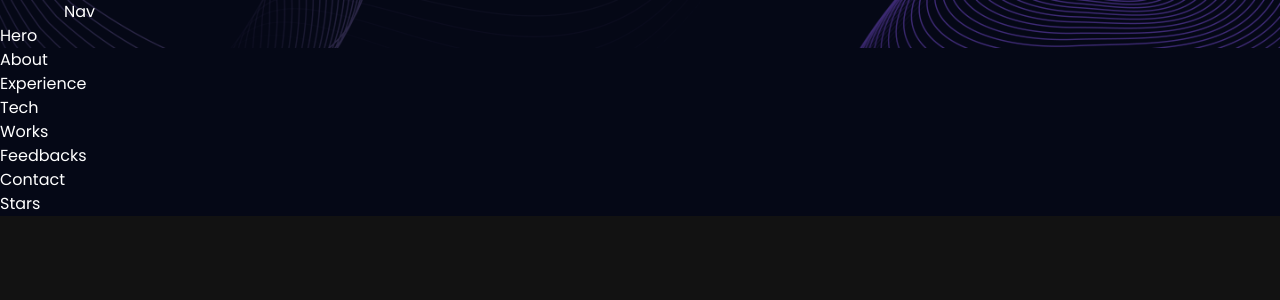
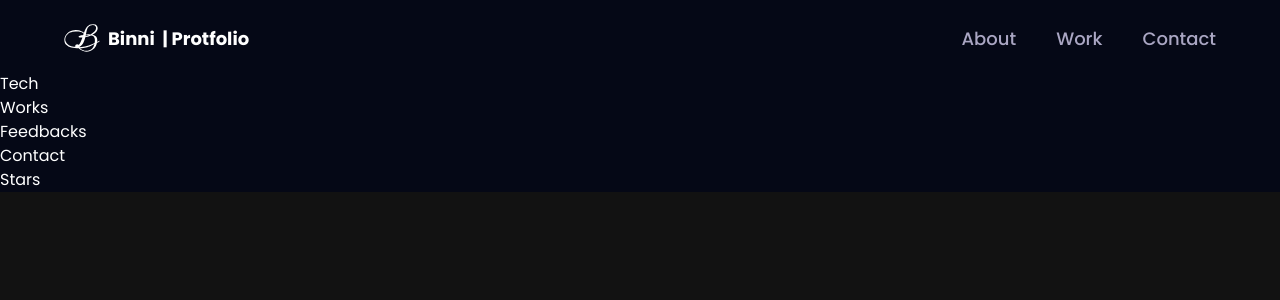
Before and after one commit to droidbg/portfolio, a React (Vite) app: page / in a window 1280 px wide. Shown: the top 300 px of the page. Built offline with nearby package versions, Linux system fonts and the light colour scheme.

Commit message:
Binni | Add. Navbar

```diff
--- a/src/components/Navbar.jsx
+++ b/src/components/Navbar.jsx
@@ -1,13 +1,87 @@
-import React, { useEffect } from "react";
+import React, { useEffect, useState } from "react";
 import { styles } from "../styles";
-// import { navLinks } from "../constants";
-// import { logo, menu, close } from "../assets";
+import { navLinks } from "../constants";
+import { logo, menu, close } from "../assets";
+import { Link } from "react-router-dom";
 
 const Navbar = () => {
+  const [active, setActive] = useState("");
+  const [toggle, setToggle] = useState(false);
   useEffect(() => {}, []);
 
   return (
-    <nav className={`${styles.paddingX} w-full flex items-center `}>Nav</nav>
+    <nav
+      className={`${styles.paddingX} w-full flex items-center py-5 fixed top-0 z-20 bg-primary`}
+    >
+      <div className="w-full flex justify-between items-center max-w-7xl mx-auto ">
+        <Link
+          to="/"
+          className="flex items-center gap-2"
+          onClick={() => {
+            setActive("");
+            window.scrollTo(0, 0);
+          }}
+        >
+          <img src={logo} alt="logo" className="w-9 h-9 object-contain" />
+          <p className="text-white text-[18px] font-bold cursor-pointer flex">
+            Binni &nbsp;
+            <span className="sm:block hidden">| Protfolio</span>
+          </p>
+        </Link>
+
+        <ul className="list-none hidden sm:flex flex-row gap-10">
+          {navLinks.map((link) => {
+            return (
+              <li
+                key={link.id}
+                className={`${active === link.id ? "text-white" : "text-secondary"}
+                hover:text-white text-[18px] font-medium cursor-pointer
+                `}
+                onClick={() => {
+                  setActive(link.id);
+                }}
+              >
+                <a href={`#${link.id}`}>{link.title}</a>
+              </li>
+            );
+          })}
+        </ul>
+
+        {/* For Mobile View */}
+        <div className="sm:hidden flex flex-1 justify-end items-center">
+          <img
+            src={toggle ? close : menu}
+            alt="menu"
+            className="w-[28px] h-[28px] object-contain cursor-pointer"
+            onClick={() => {
+              setToggle(!toggle);
+            }}
+          />
+          <div
+            className={`${toggle ? "flex" : "hidden"} p-6 black-gradient absolute top-20 right-0 mx-4 my-2 min-w-[140px] z-10 rounded-xl`}
+          >
+            <ul className="list-none flex flex-col justify-end items-start gap-4">
+              {navLinks.map((link) => {
+                return (
+                  <li
+                    key={link.id}
+                    className={`${active === link.id ? "text-white" : "text-secondary"}
+                font-poppins font-medium cursor-pointer text-[16px]
+                `}
+                    onClick={() => {
+                      setToggle(!toggle);
+                      setActive(link.id);
+                    }}
+                  >
+                    <a href={`#${link.id}`}>{link.title}</a>
+                  </li>
+                );
+              })}
+            </ul>
+          </div>
+        </div>
+      </div>
+    </nav>
   );
 };
 
```
Also changed, not shown: 1 other file (tests, documents, lock files or other folders).
